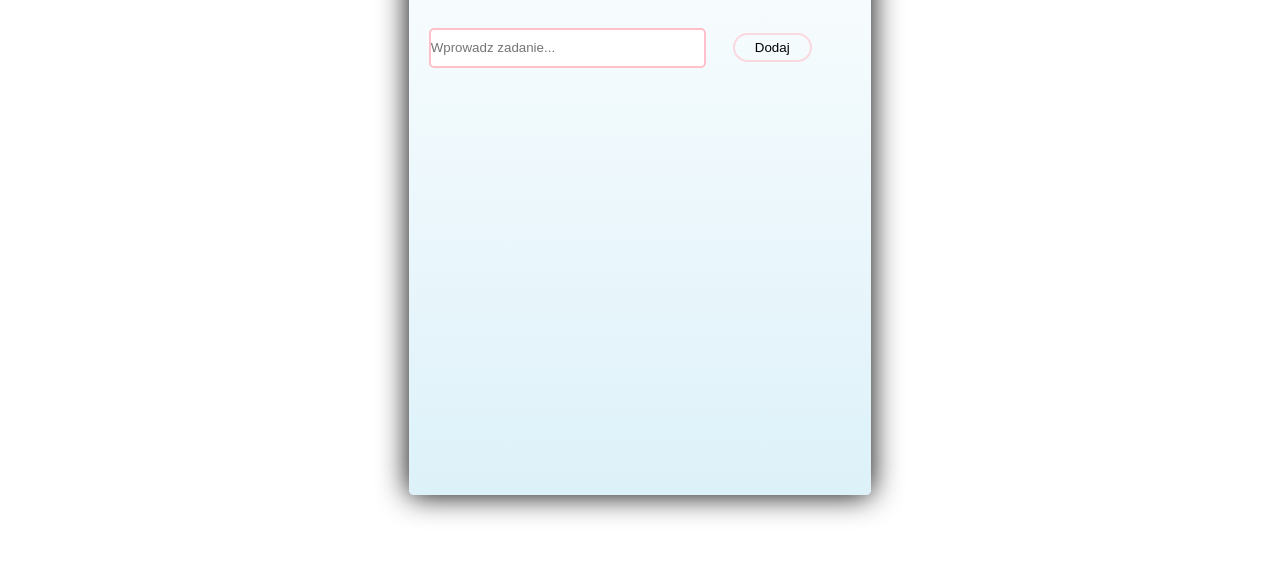
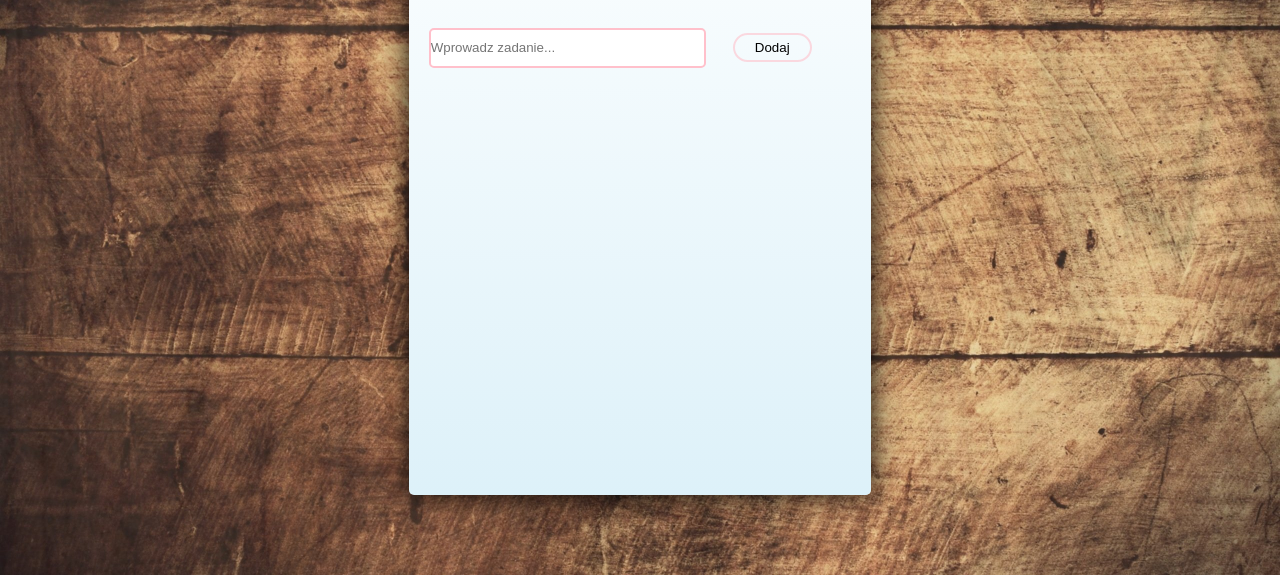
Before and after one commit to lol3k2008/Todo, a plain HTML site: page index.html in a window 1280 px wide. Shown: the part 225-800 px from the top of the page. Drawn offline with Linux system fonts and the light colour scheme; the site is published under a folder, as on GitHub Pages, so addresses that start at the root find nothing.

Commit message:
Update style.css

```diff
--- a/css/style.css
+++ b/css/style.css
@@ -36,7 +36,7 @@ main{
     justify-content: center;
     align-items: center;
     height: 100vh;
-    background-image: url('/img/wood.jpg');
+    background-image: url('../img/wood.jpg');
     background-position: center;
     background-size: cover;
 }
```
